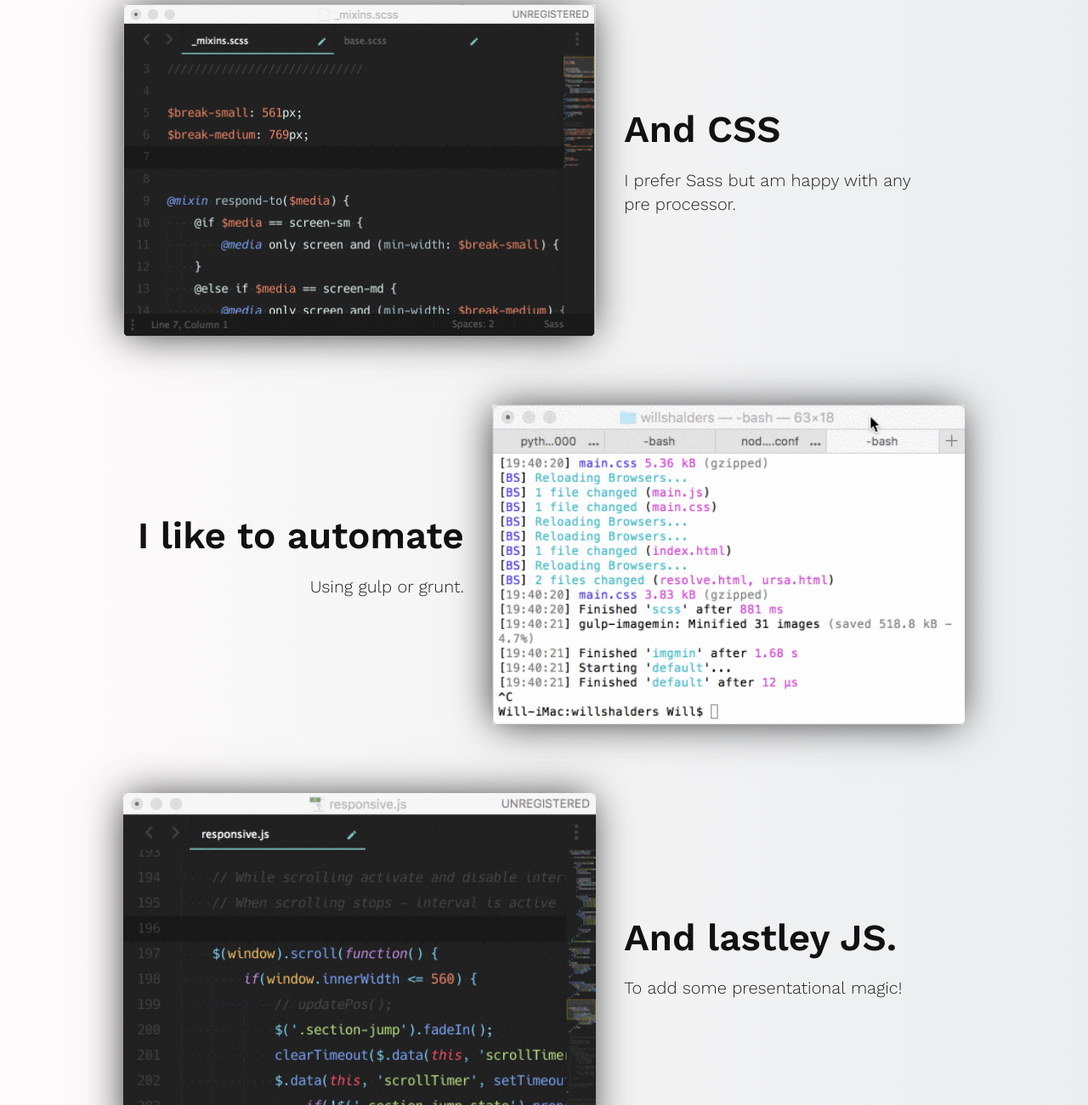
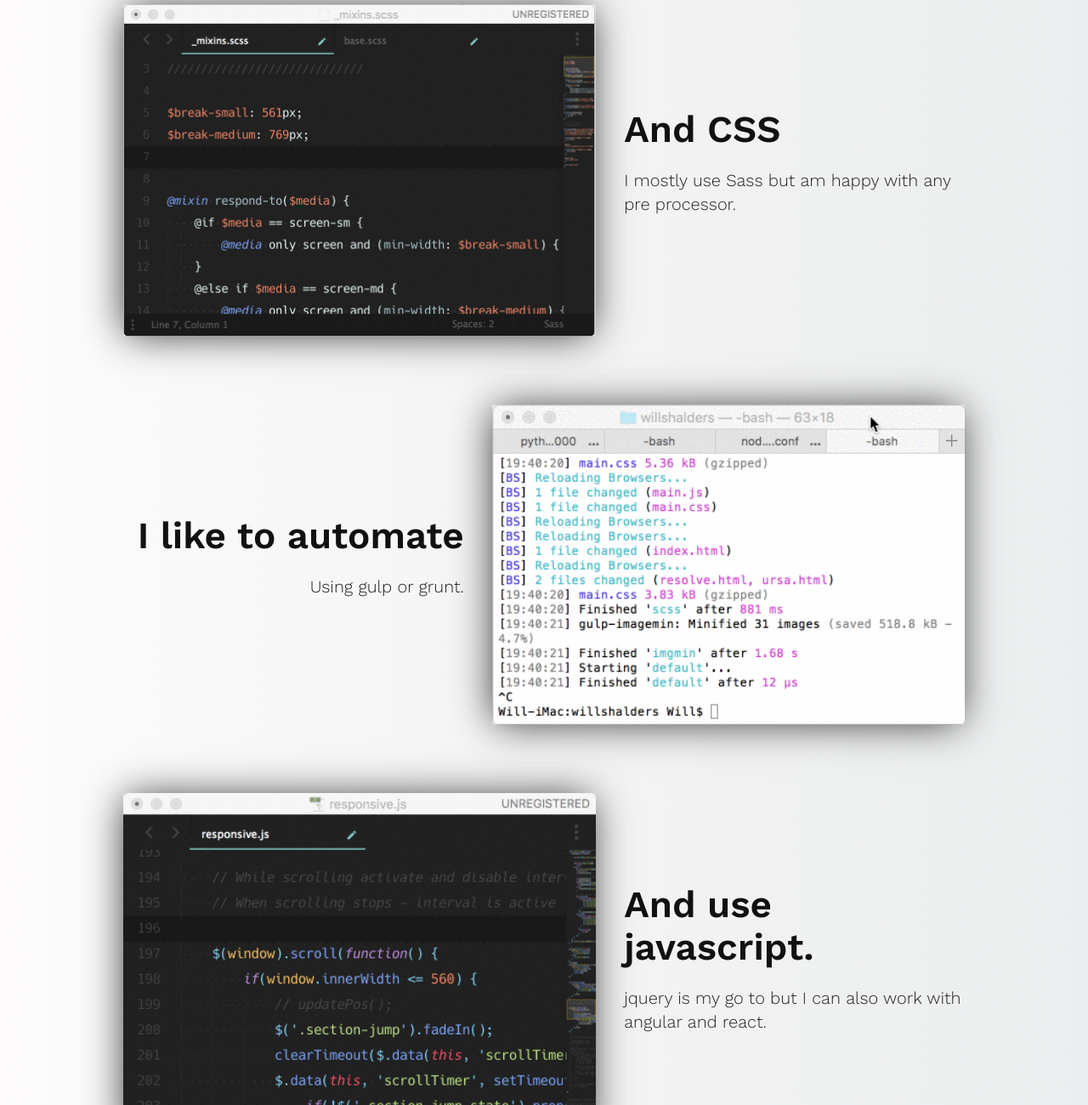
Before and after one commit to MoonMoon85/willshalders, a website: page index.html in a window 1280 px wide. Shown: the part 1500-2800 px from the top of the page at 85% size. Drawn offline with nearby package versions, Linux system fonts and the light colour scheme; files that its build step writes are made by us from their sources; a script that the page names is missing; files whose address does not match are found by name.

Commit message:
Updated copy on landing

```diff
--- a/index.html
+++ b/index.html
@@ -24,7 +24,7 @@
             <div class="container">
                 <div class="row full-height">
                     <div class="grid-12  bottom">
-                        <h1>Kia ora! I'm Will Shalders, a Kiwi frontend developer living in Melbourne.</h1>
+                        <h1>Kia ora! I'm Will, a frontend developer in Melbourne.</h1>
                     </div>
                 </div>
             </div>
@@ -35,7 +35,7 @@
                 <div class="row">
                     <div class="grid-12 grid-md-6">
                         <h2>A little about me.</h2>
-                        <p>I am a front end Developer currenty looking for contract work. I have 6+ years experience. I have worked in a wide variety of environments, from a boutique four person agency to a large in house marketing team.</p>
+                        <p>I am a front end developer currenty seeking contract opportunities. I have 6+ years experience. I have worked in a wide variety of environments, from a boutique four person agency to a large in house marketing team.</p>
                         <p>My skills help bridge the gap between design and back end. I use html, css and javaScript to build responsive, functional web sites.</p>
                         <p>Reach out and let's have a chat!</p>
                     </div>
@@ -68,7 +68,7 @@
                 <div class="row middle-md">
                     <div class="grid-12 grid-md-5">
                         <h2>And CSS</h2>
-                        <p>I prefer Sass but am happy with any pre&nbsp;processor.</p>
+                        <p>I mostly use Sass but am happy with any pre&nbsp;processor.</p>
                     </div>
                     <div class="grid-12 grid-md-7 first-md">
                         <img src="img/css.gif">
@@ -85,8 +85,8 @@
                 </div>
                 <div class="row middle-md">
                     <div class="grid-12 grid-md-5">
-                        <h2>And lastley JS.</h2>
-                        <p>To add some presentational&nbsp;magic!</p>
+                        <h2>And use javascript.</h2>
+                        <p>jquery is my go to but I can also work with angular and react.</p>
                     </div>
                     <div class="grid-12 grid-md-7 first-md">
                         <img src="img/js.gif">
```
